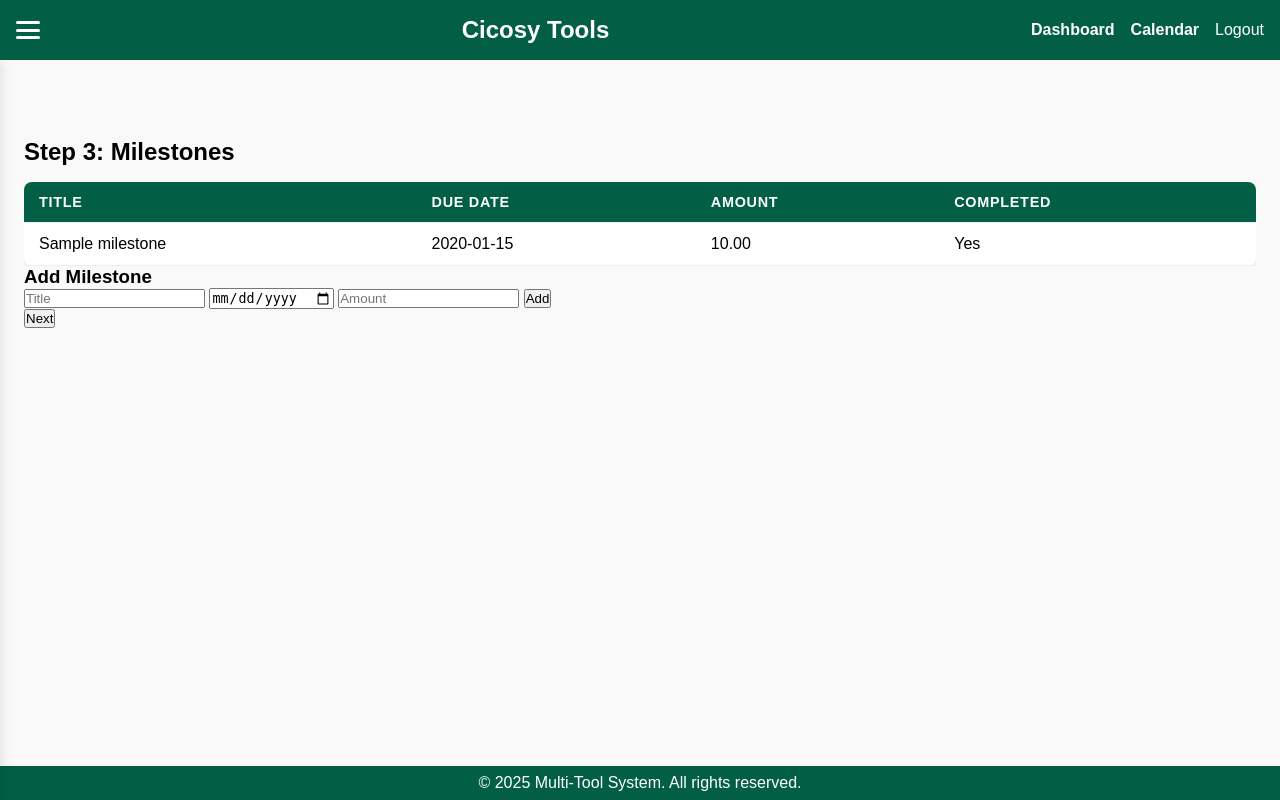
After one commit to ShingiNyengerai/ContractManager, a Spring Boot app: page /contracts/wizard/milestones?contractId=1 in a window 1280 px wide. The commit adds this page. Run offline with Spring Boot 4, Linux system fonts and the light colour scheme; the visitor is signed in with stand-in values (Sample User, id 1); tables that the repository leaves empty hold one stand-in row (values such as "Sample post"); some of the project's set-up classes (security, data sources, template engines, error pages and the like) are left out, and stand-ins take their place; some libraries are stand-ins or nearby versions.

Commit message:
Add contract wizard with multi-step creation process
Co-authored-by: shingisonm <shingisonm@gmail.com>

```diff
--- /dev/null
+++ b/template_extracted/templete/src/main/java/cicosy/templete/controller/ContractWizardController.java
@@ -0,0 +1,116 @@
+package cicosy.templete.controller;
+
+import cicosy.templete.domain.*;
+import cicosy.templete.service.*;
+import org.springframework.beans.factory.annotation.Autowired;
+import org.springframework.stereotype.Controller;
+import org.springframework.ui.Model;
+import org.springframework.web.bind.annotation.*;
+import org.springframework.security.core.Authentication;
+import org.springframework.security.core.context.SecurityContextHolder;
+
+import java.time.LocalDate;
+
+@Controller
+@RequestMapping("/contracts/wizard")
+public class ContractWizardController {
+	private final ContractService contractService;
+	private final ContractClauseService clauseService;
+	private final ContractMilestoneService milestoneService;
+	private final ApprovalWorkflowService workflowService;
+	private final UserService userService;
+
+	@Autowired
+	public ContractWizardController(ContractService contractService,
+									 ContractClauseService clauseService,
+									 ContractMilestoneService milestoneService,
+									 ApprovalWorkflowService workflowService,
+									 UserService userService) {
+		this.contractService = contractService;
+		this.clauseService = clauseService;
+		this.milestoneService = milestoneService;
+		this.workflowService = workflowService;
+		this.userService = userService;
+	}
+
+	@GetMapping("/details")
+	public String stepDetails(@RequestParam(required = false) Long contractId, Model model) {
+		Contract contract = contractId != null ? contractService.findById(contractId) : new Contract();
+		if (contract.getStartDate() == null) contract.setStartDate(LocalDate.now());
+		model.addAttribute("contract", contract);
+		model.addAttribute("contractTypes", contractService.getAllContractTypes());
+		return "contracts/wizard-details";
+	}
+
+	@PostMapping("/details")
+	public String saveDetails(@ModelAttribute Contract contract) {
+		Authentication auth = SecurityContextHolder.getContext().getAuthentication();
+		User currentUser = userService.findByUsername(auth.getName());
+		if (contract.getOwner() == null) contract.setOwner(currentUser);
+		Contract saved = contractService.save(contract);
+		return "redirect:/contracts/wizard/clauses?contractId=" + saved.getId();
+	}
+
+	@GetMapping("/clauses")
+	public String stepClauses(@RequestParam Long contractId, Model model) {
+		Contract contract = contractService.findById(contractId);
+		model.addAttribute("contract", contract);
+		model.addAttribute("clauses", clauseService.findByContractOrderByOrderIndex(contract));
+		return "contracts/wizard-clauses";
+	}
+
+	@PostMapping("/clauses/add")
+	public String addClause(@RequestParam Long contractId, @ModelAttribute ContractClause clause) {
+		clauseService.addClauseToContract(contractId, clause);
+		return "redirect:/contracts/wizard/clauses?contractId=" + contractId;
+	}
+
+	@PostMapping("/clauses/delete")
+	public String deleteClause(@RequestParam Long contractId, @RequestParam Long clauseId) {
+		clauseService.removeClauseFromContract(contractId, clauseId);
+		return "redirect:/contracts/wizard/clauses?contractId=" + contractId;
+	}
+
+	@PostMapping("/clauses/next")
+	public String nextFromClauses(@RequestParam Long contractId) {
+		return "redirect:/contracts/wizard/milestones?contractId=" + contractId;
+	}
+
+	@GetMapping("/milestones")
+	public String stepMilestones(@RequestParam Long contractId, Model model) {
+		Contract contract = contractService.findById(contractId);
+		model.addAttribute("contract", contract);
+		model.addAttribute("milestones", milestoneService.findByContract(contract));
+		return "contracts/wizard-milestones";
+	}
+
+	@PostMapping("/milestones/add")
+	public String addMilestone(@RequestParam Long contractId, @ModelAttribute ContractMilestone milestone) {
+		Contract contract = contractService.findById(contractId);
+		milestone.setContract(contract);
+		milestoneService.createMilestone(milestone);
+		return "redirect:/contracts/wizard/milestones?contractId=" + contractId;
+	}
+
+	@PostMapping("/milestones/next")
+	public String nextFromMilestones(@RequestParam Long contractId) {
+		return "redirect:/contracts/wizard/approvals?contractId=" + contractId;
+	}
+
+	@GetMapping("/approvals")
+	public String stepApprovals(@RequestParam Long contractId, Model model) {
+		Contract contract = contractService.findById(contractId);
+		model.addAttribute("contract", contract);
+		model.addAttribute("workflows", workflowService.findAll());
+		return "contracts/wizard-approvals";
+	}
+
+	@PostMapping("/approvals/apply")
+	public String applyWorkflow(@RequestParam Long contractId, @RequestParam Long workflowId) {
+		Contract contract = contractService.findById(contractId);
+		ApprovalWorkflow wf = workflowService.findById(workflowId);
+		contract.setApprovalWorkflow(wf);
+		contractService.save(contract);
+		return "redirect:/contracts/view/" + contractId;
+	}
+}
--- /dev/null
+++ b/template_extracted/templete/src/main/resources/templates/contracts/wizard-milestones.html
@@ -0,0 +1,38 @@
+<!DOCTYPE html>
+<html xmlns:th="http://www.thymeleaf.org">
+<head th:replace="fragments/fragment :: head"></head>
+<body>
+<header th:replace="fragments/fragment :: header"></header>
+<aside th:replace="fragments/fragment :: sidebar"></aside>
+<main class="main-content" id="mainContent">
+	<h2>Step 3: Milestones</h2>
+	<div class="table-container">
+		<table>
+			<thead><tr><th>Title</th><th>Due Date</th><th>Amount</th><th>Completed</th></tr></thead>
+			<tbody>
+				<tr th:each="m : ${milestones}">
+					<td th:text="${m.title}">Title</td>
+					<td th:text="${m.dueDate}">2025-01-01</td>
+					<td th:text="${m.paymentAmount}">0.00</td>
+					<td th:text="${m.completed} ? 'Yes' : 'No'">No</td>
+				</tr>
+			</tbody>
+		</table>
+	</div>
+	<h3>Add Milestone</h3>
+	<form th:action="@{/contracts/wizard/milestones/add}" method="post">
+		<input type="hidden" name="contractId" th:value="${contract.id}">
+		<input type="text" name="title" placeholder="Title" required>
+		<input type="date" name="dueDate" required>
+		<input type="number" name="paymentAmount" step="0.01" placeholder="Amount">
+		<button type="submit">Add</button>
+	</form>
+	<form th:action="@{/contracts/wizard/milestones/next}" method="post">
+		<input type="hidden" name="contractId" th:value="${contract.id}">
+		<button type="submit">Next</button>
+	</form>
+</main>
+<footer th:replace="fragments/fragment :: footer"></footer>
+<script th:replace="fragments/fragment :: sidebar-script"></script>
+</body>
+</html>
--- a/template_extracted/templete/src/main/resources/templates/fragments/fragment.html
+++ b/template_extracted/templete/src/main/resources/templates/fragments/fragment.html
@@ -336,7 +336,7 @@
         </li>
 
         <li class="nav-item">
-            <a class="nav-link" th:href="@{/contracts/authoring/wizard}" data-page="authoring" sec:authorize="isAuthenticated()">
+            <a class="nav-link" th:href="@{/contracts/wizard/details}" data-page="authoring" sec:authorize="isAuthenticated()">
                 <i class="fas fa-edit"></i> Contract Creation Wizard</a>
         </li>
 
```
Also changed, not shown: template_extracted/templete/src/main/resources/templates/contracts/wizard-approvals.html (added, +31 -0 lines), template_extracted/templete/src/main/resources/templates/contracts/wizard-clauses.html (added, +45 -0 lines), template_extracted/templete/src/main/resources/templates/contracts/wizard-details.html (added, +29 -0 lines).
